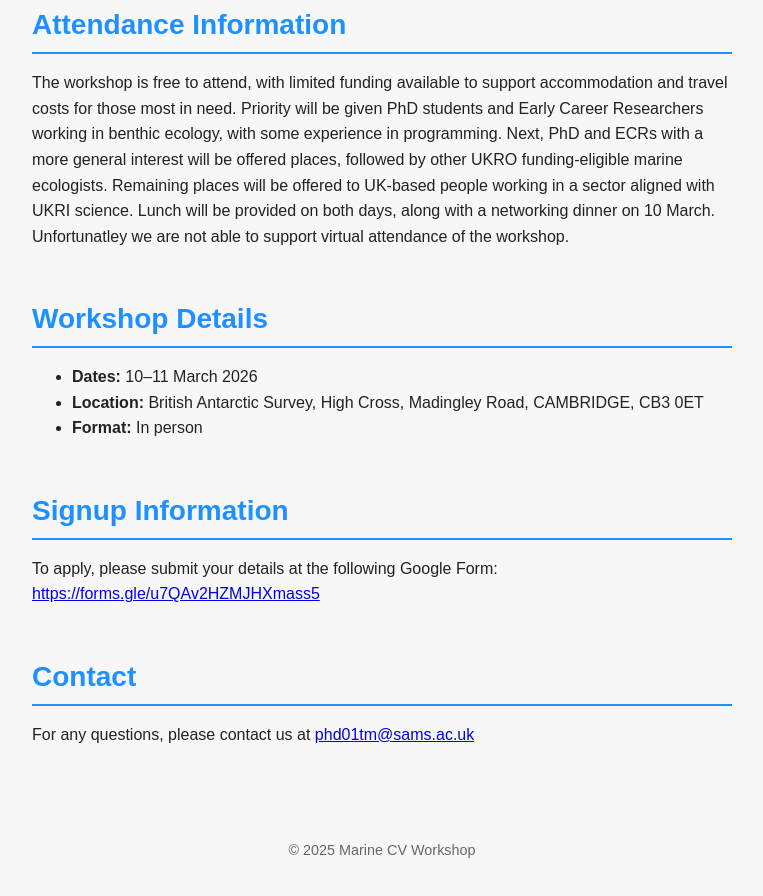
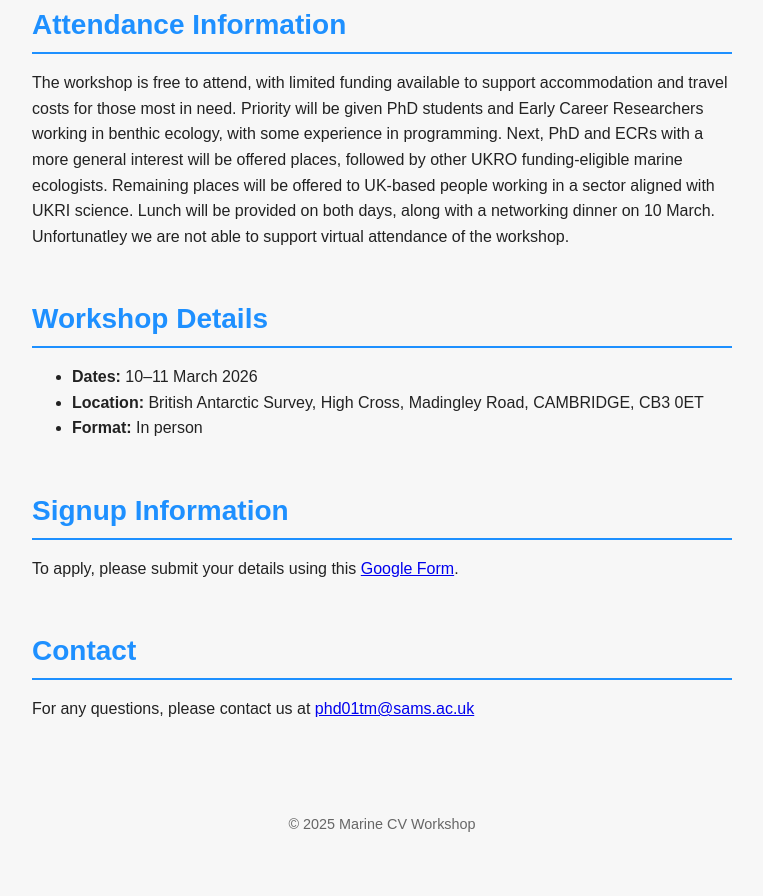
Before and after one commit to sams-tom/marine-workshop-site, a plain HTML site: page index.html in a window 1280 px wide. Shown: the part 2147-3043 px from the top of the page, without its empty margins (258-1021 px from the left). Drawn offline with Linux system fonts and the light colour scheme.

Commit message:
Update signup link text for clarity

```diff
--- a/index.html
+++ b/index.html
@@ -101,7 +101,7 @@
 
 <section id="signup" class="content">
   <h2 class="section-header">Signup Information</h2>
-  <p>To apply, please submit your details at the following Google Form: <a href="PLACEHOLDER.COM" target="_blank">https://forms.gle/u7QAv2HZMJHXmass5</a></p>
+<p>To apply, please submit your details using this <a href="https://forms.gle/u7QAv2HZMJHXmass5" target="_blank">Google Form</a>.</p>
 </section>
 
 <section id="contact" class="content">
```
